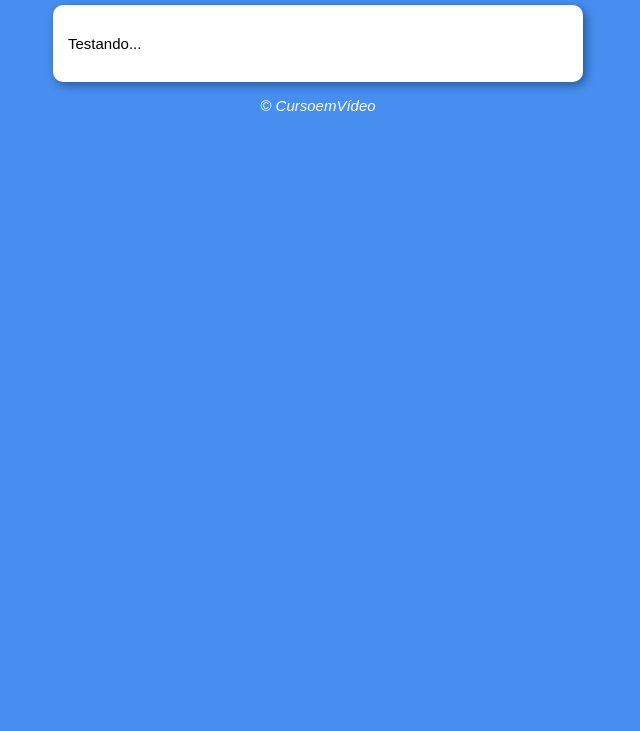
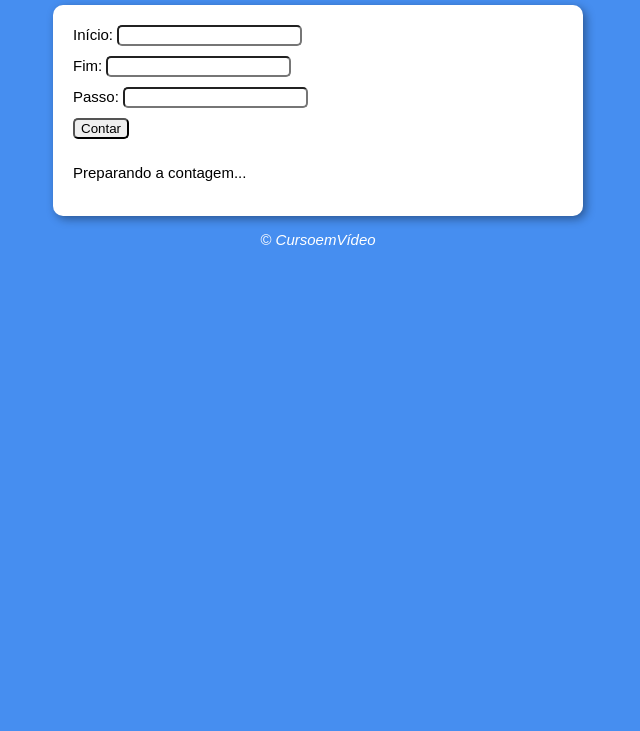
Before and after one commit to vanessalaureano/javascript, a plain HTML site: page ex12/index.html in a window 1280 px wide. Shown: the part 69-800 px from the top of the page, without its empty margins (322-962 px from the left). Drawn offline with Linux system fonts and the light colour scheme.

Commit message:
criei ex de contador

```diff
--- a/ex12/estilos/estilo.css
+++ b/ex12/estilos/estilo.css
@@ -15,6 +15,7 @@ header, footer {
     color: white;
     text-align: center;
 }
+
 section {
     background-color: white;
     border-radius: 10px;
@@ -24,6 +25,14 @@ section {
     box-shadow: 3px 3px 10px rgba(0, 0, 0, 0.39);
 }
 
+div {
+    padding: 5px;
+}
+
+input {
+    border-radius: 5px;
+}
+
 footer {
     font-style: italic;
 }
--- a/ex12/index.html
+++ b/ex12/index.html
@@ -4,17 +4,37 @@
     <meta charset="UTF-8">
     <meta http-equiv="X-UA-Compatible" content="IE=edge">
     <meta name="viewport" content="width=device-width, initial-scale=1.0">
-    <title>Hora do Dia</title>
+    <title>Super Contador</title>
     <link rel="stylesheet" href="estilos/estilo.css">
 </head>
 <body>
     <header>
-        <h1> Hora do Dia</h1>
+        <h1>Vamos contar</h1>
     </header>
 
     <section>
-        <div>
-            <p>Testando...</p>
+        <form action="#" method="get"></form>
+            <div>
+                <label for="iinicio">Início: </label>
+                <input type="number" name="inicio" id="iinicio">
+            </div>
+
+            <div>
+                <label for="ifim">Fim: </label>
+                <input type="number" name="fim" id="ifim">
+            </div>
+
+            <div>
+                <label for="ipasso">Passo: </label>
+                <input type="number" name="passo" id="ipasso">
+            </div>
+
+            <div>
+                <input type="submit" value="Contar" onclick="contar()">
+            </div>
+        </form>
+        <div id="res">
+            <p>Preparando a contagem...</p>
         </div>
     </section>
 
--- a/ex12/script.js
+++ b/ex12/script.js
@@ -1 +1,27 @@
-alert('Olá!')
+function contar() {
+    let ini = window.document.getElementById('iinicio')
+    let fim = window.document.getElementById('ifim')
+    let passo = window.document.getElementById('ipasso')
+    let res = window.document.getElementById('res')
+
+    if(ini.value.length == 0 || fim.value.length == 0 || passo.value.length == 0) {
+        window.alert('[ERRO] Faltam dados!')
+    } else {
+        res.innerHTML = 'Contando: '
+        let i = Number(ini.value)
+        let f = Number(fim.value)
+        let p = Number(passo.value)
+        if (i < f) {
+            // Contagem crescente
+            for(let c = i; c <= f; c += p) {
+                res.innerHTML += ` ${c} \u{1F449}`
+            }
+        } else {
+            // Contagem regressiva
+            for(let c = i; c >= f; c -= p) {
+                res.innerHTML += ` ${c} \u{1f449}`
+            }
+        }
+        res.innerHTML += `\u{1F3C1}`
+    }
+}
```
